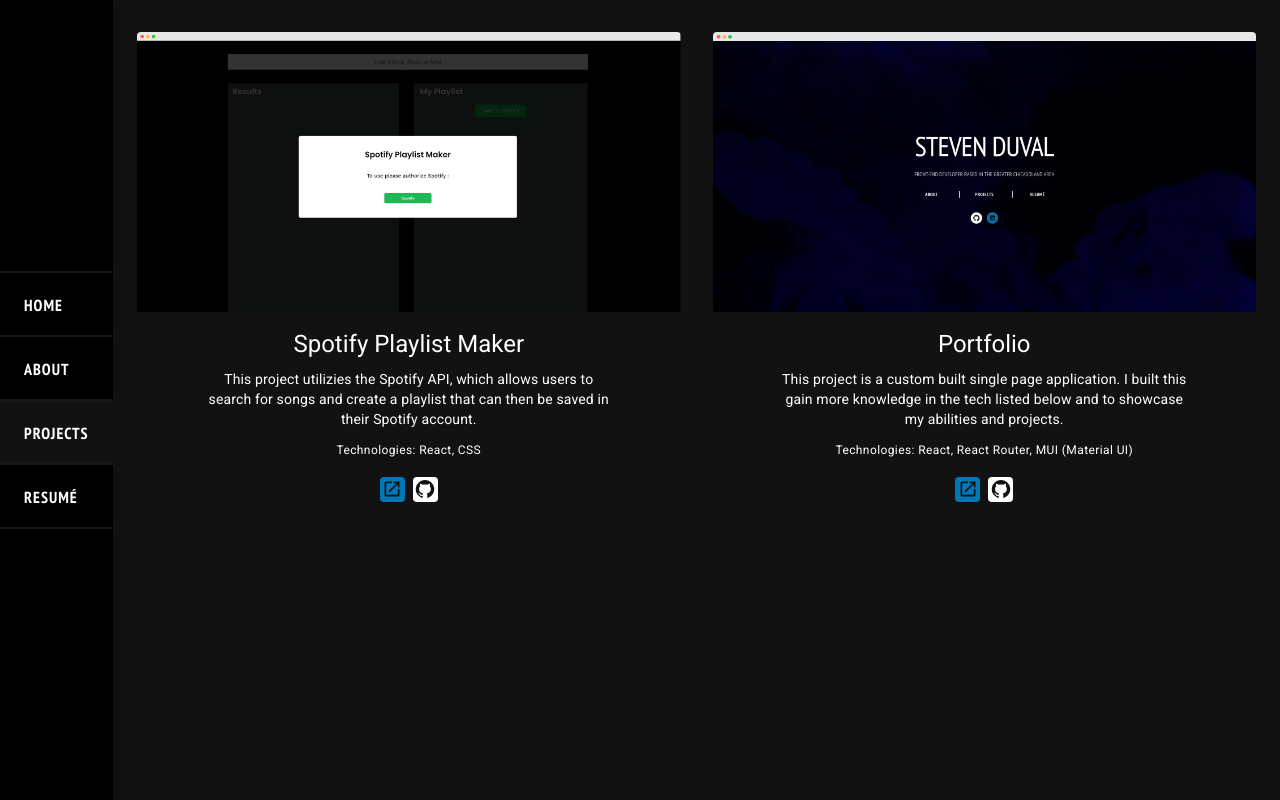
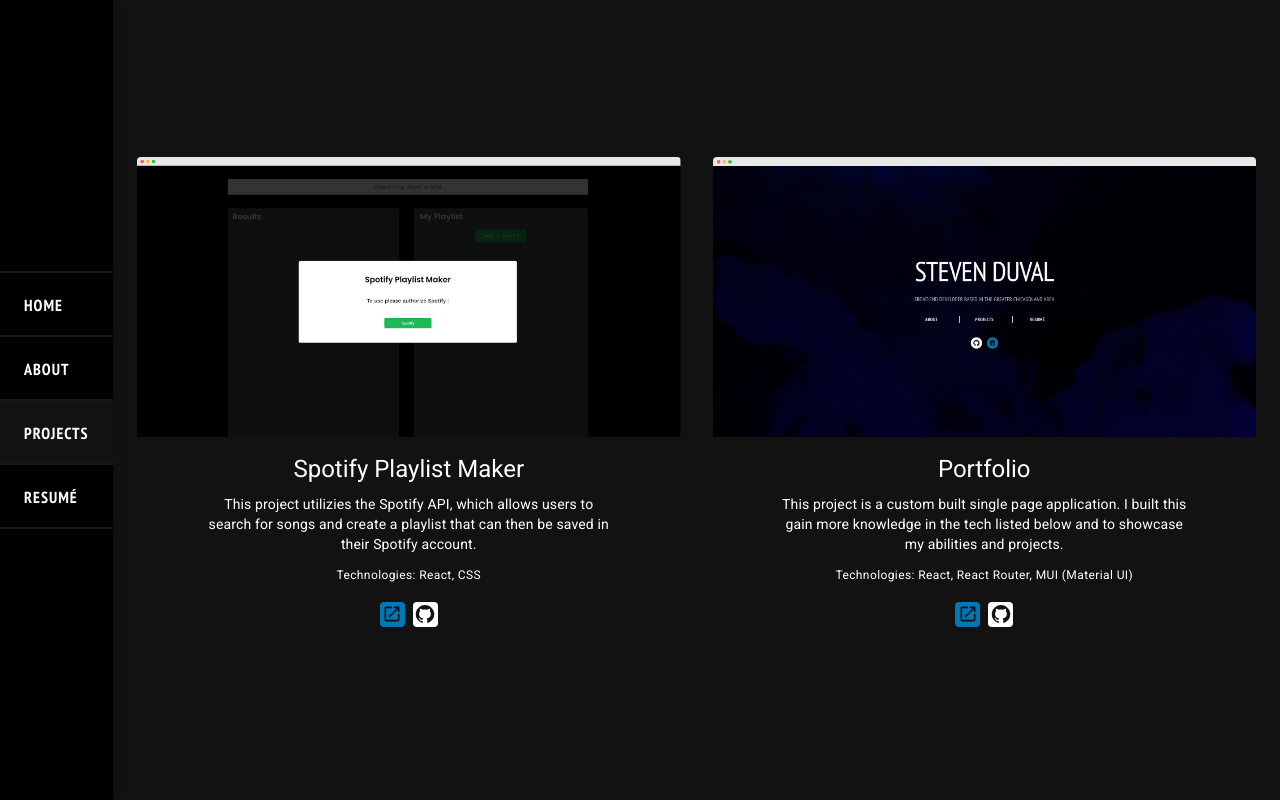
Before and after one commit to stevenduval/portfolio, a React (Create React App) app: page /projects in a window 1280 px wide. Built offline with nearby package versions, Linux system fonts and the light colour scheme.

Commit message:
css updates

```diff
--- a/src/Components/Nav/static/styles/stylesheet.css
+++ b/src/Components/Nav/static/styles/stylesheet.css
@@ -62,6 +62,13 @@ html, body, #root {
     height: auto;
 }
 
+@media only screen and (min-width: 1200px) {
+    .MuiContainer-root {
+        height: 100%;
+    }
+
+}
+
 @media only screen and (max-width: 1200px) {
     .MuiContainer-root .animation {
         margin-top: 32px;
```
